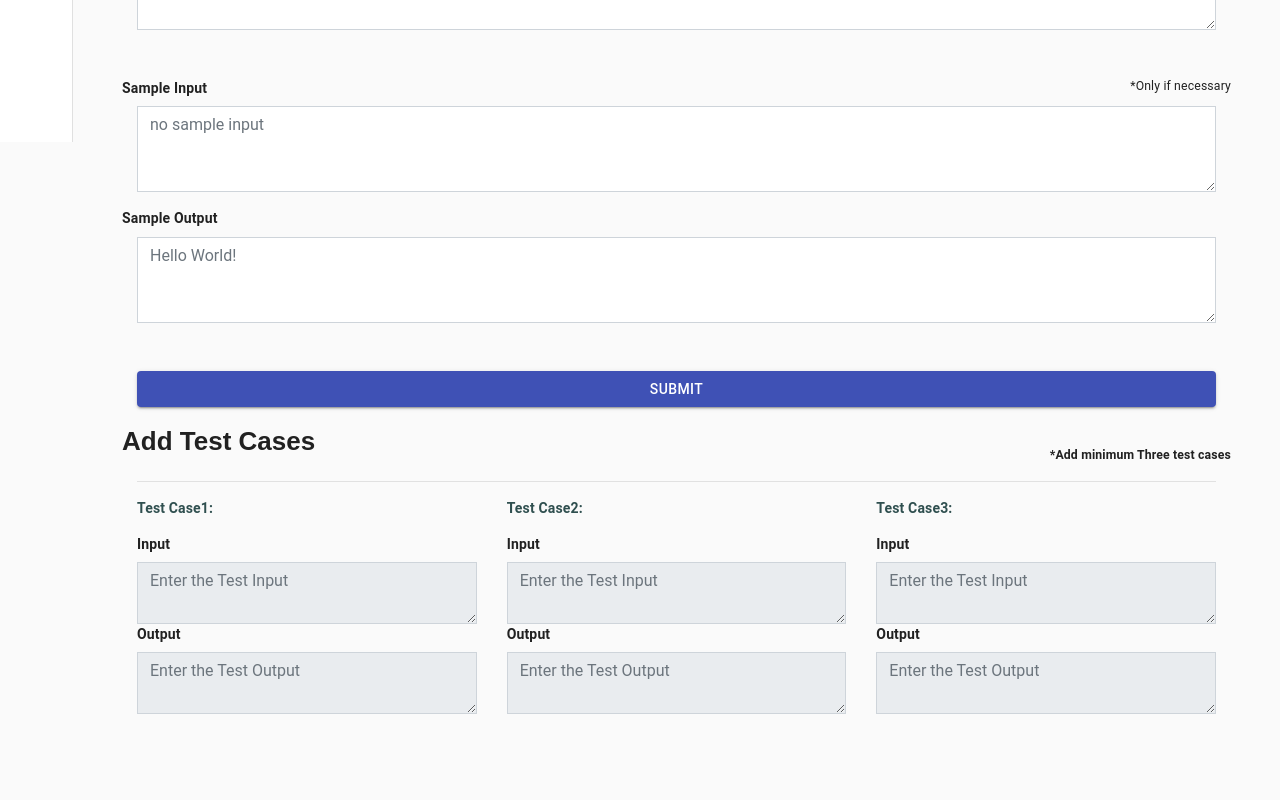
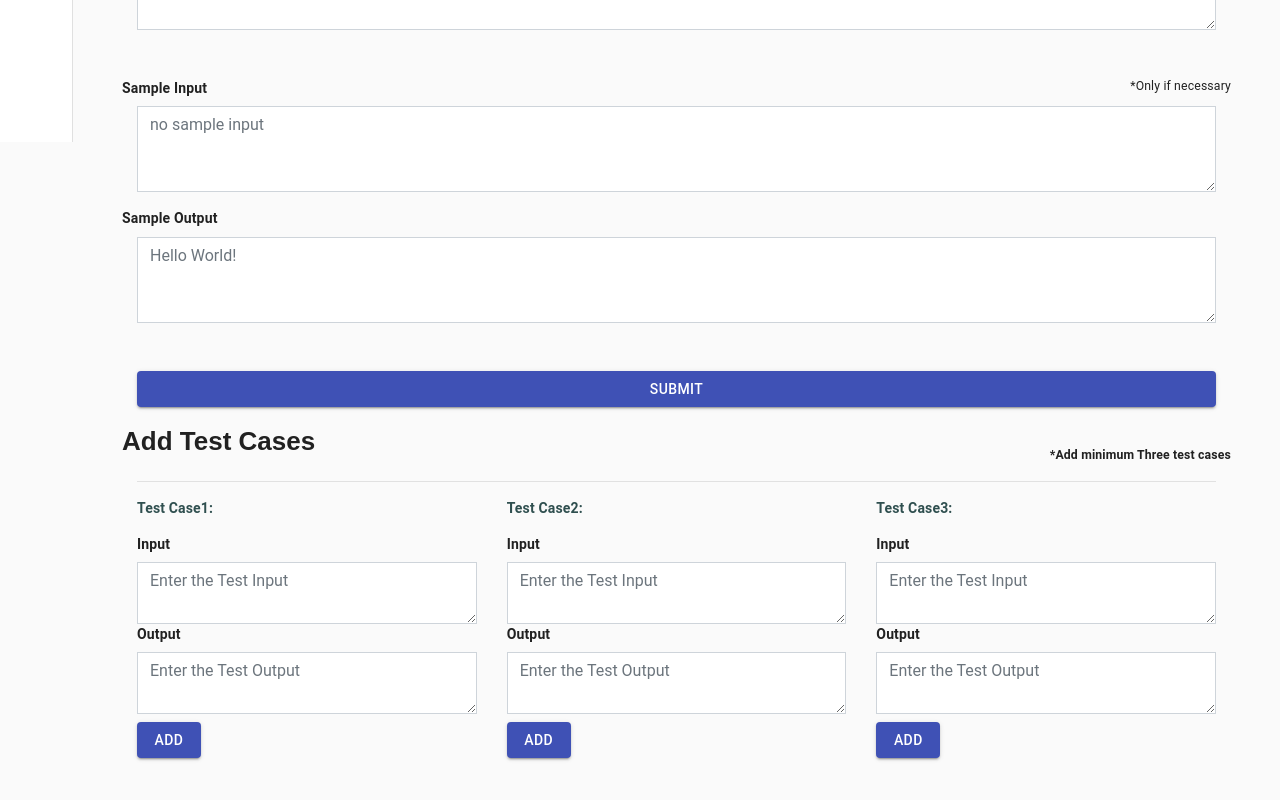
Before and after one commit to MuhammedAnasm4444/crossrank-client, a React (Create React App) app: page /admin/add-question/1 in a window 1280 px wide. Shown: the part 658-1458 px from the top of the page. Built offline with nearby package versions, Linux system fonts and the light colour scheme; sample sign-in values are in the browser's storage.

Commit message:
test page error fixed

```diff
--- a/src/Components/Admin/Dashboard/Challenges/AddTask.js
+++ b/src/Components/Admin/Dashboard/Challenges/AddTask.js
@@ -75,7 +75,7 @@ export default function Basic() {
   function submit(e){
     e.preventDefault()
     axios.post('https://ycart.tk/admin/add-task' , task).then(response => {
-      makeToast("success",response.data.message.challenge);
+      makeToast("success",response.data.message);
       console.log(response.data)
       setTest({
         ...test,
--- a/src/Components/Admin/Dashboard/Challenges/AddTest.js
+++ b/src/Components/Admin/Dashboard/Challenges/AddTest.js
@@ -20,15 +20,16 @@ const validationSchema = Yup.object({
 });
 
 function AddTest(props) {
-  const [test, setTest] = useState(props);
+  const [test, setTest] = useState({count:props.count,taskId:props.taskId,challengeId:props.challengeId});
   const [show, setShow] = useState(false);
   useEffect(() => {
+    console.log("Hai")
     setTest({
       ...test,
       ...props,
     });
-    setShow(true)
-  }, []);
+
+  }, [props]);
 
   // function testOnChange(e) {
   //   console.log(test);
```
